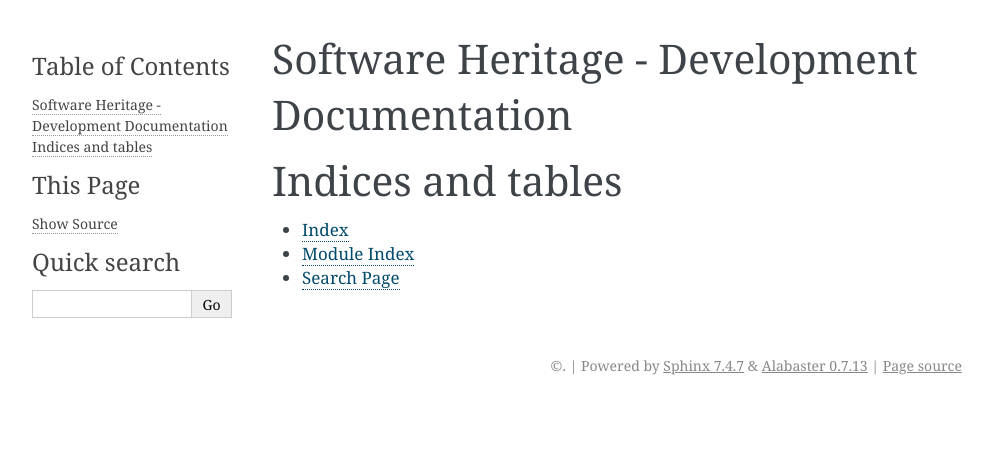
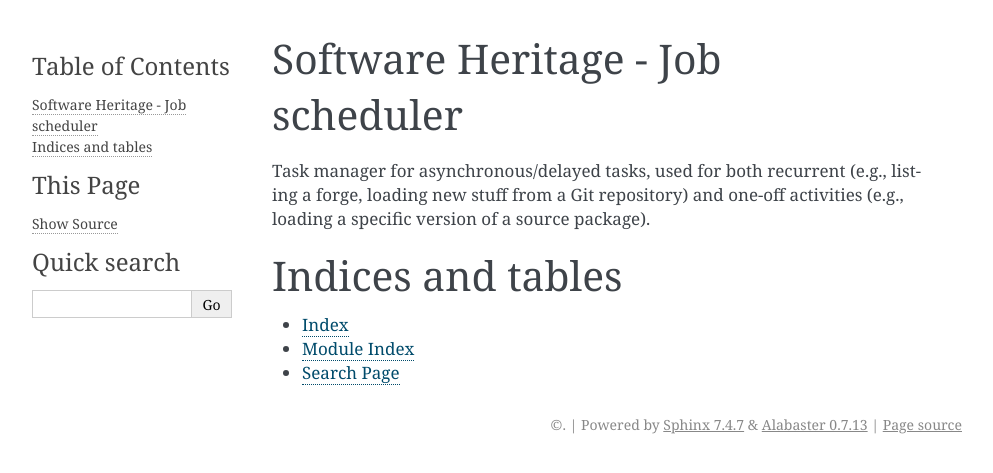
Before and after one commit to SoftwareHeritage/swh-scheduler, a Sphinx documentation site: the page built from docs/index.rst, in a window 1280 px wide. Shown: the top 473 px of the page, without its empty margins (148-1141 px from the left). Built offline with Sphinx 7.4.7, drawn with Linux system fonts in a browser that asks for light colours.

Commit message:
docs: add title and brief module description

```diff
--- a/docs/index.rst
+++ b/docs/index.rst
@@ -1,12 +1,16 @@
 .. _swh-scheduler:
 
-Software Heritage - Development Documentation
-=============================================
+Software Heritage - Job scheduler
+=================================
+
+Task manager for asynchronous/delayed tasks, used for both recurrent (e.g.,
+listing a forge, loading new stuff from a Git repository) and one-off
+activities (e.g., loading a specific version of a source package).
+
 
 .. toctree::
    :maxdepth: 2
    :caption: Contents:
-
 
 
 Indices and tables
```
